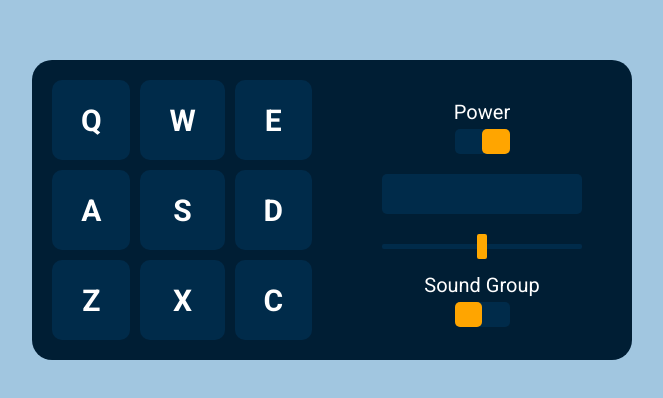
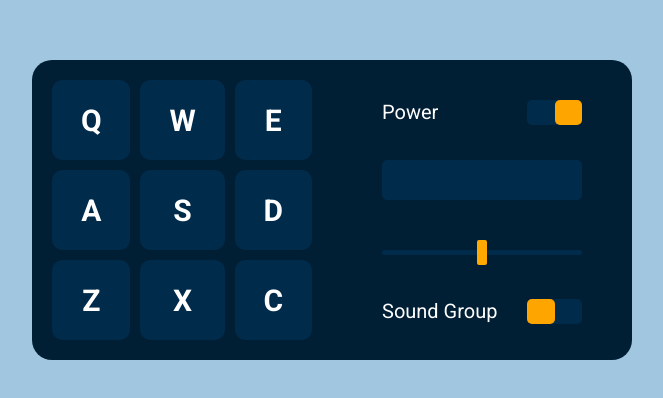
Before and after one commit to valentin93z/drum-machine, a React (Create React App) app: page / in a window 1280 px wide. Shown: the part 190-588 px from the top of the page, without its empty margins (308-971 px from the left). Built offline with nearby package versions, Linux system fonts and the light colour scheme.

Commit message:
change button position

```diff
--- a/src/index.css
+++ b/src/index.css
@@ -1,4 +1,5 @@
 @import url('https://fonts.googleapis.com/css2?family=Roboto:ital,wght@0,100;0,300;0,400;0,500;0,700;0,900;1,100;1,300;1,400;1,500;1,700;1,900&display=swap');
+@import url('https://fonts.googleapis.com/css2?family=VT323&display=swap');
 
 * {
   margin: 0;
@@ -80,16 +81,22 @@
   color: #FFFFFF;
   border-radius: 5px;
   margin: 0 auto;
-  margin-top: 20px;
   padding: 8px 0;
   overflow: hidden;
-  font-size: 20px;
+  font-size: 24px;
+  font-family: 'VT323', monospace;
 }
 
 .control-power {
-  margin-top: 40px;
+  margin: 40px auto 100px auto;
   color:#FFFFFF;
   font-size: 20px;
+  width: 200px;
+}
+
+.control-power p {
+  display: inline;
+  float: left;
 }
 
 .power-on {
@@ -101,7 +108,7 @@
 }
 
 .control-volume {
-  margin-top: 20px;
+  margin-top: 40px;
 }
 
 input {
@@ -135,15 +142,22 @@
 }
 
 .control-bank {
-  margin-top: 20px;
+  margin: 40px auto 0 auto;
   color:#FFFFFF;
   font-size: 20px;
+  width: 200px;
+}
+
+.control-bank p {
+  display: inline;
+  float: left;
 }
 
 .switcher {
   background-color: e5e5e5;
   border-radius: 5px;
-  margin-top: 5px;
+  display: inline;
+  float: right;
 }
 
 .switch {
```
